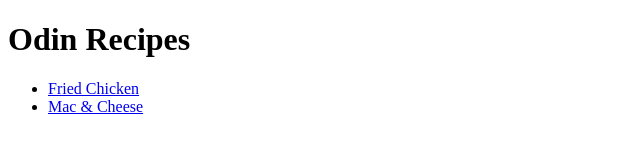
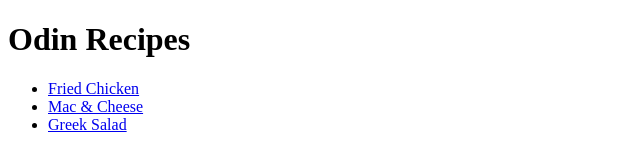
Before and after one commit to Yadhu42/Odin-recipes, a plain HTML site: page index.html in a window 1280 px wide. Shown: the full height of the page, 0-640 px from the left. Drawn offline with Linux system fonts and the light colour scheme.

Commit message:
Update index.html with links to recipes and back

```diff
--- a/index.html
+++ b/index.html
@@ -12,6 +12,7 @@
     <ul>
         <li><a href="./recipes/friedChicken.html">Fried Chicken</a></li>
         <li><a href="./recipes/macNcheese.html">Mac & Cheese</a></li>
+        <li><a href="./recipes/greekSalad.html">Greek Salad</a></li>
     </ul>
 </body>
 
```
